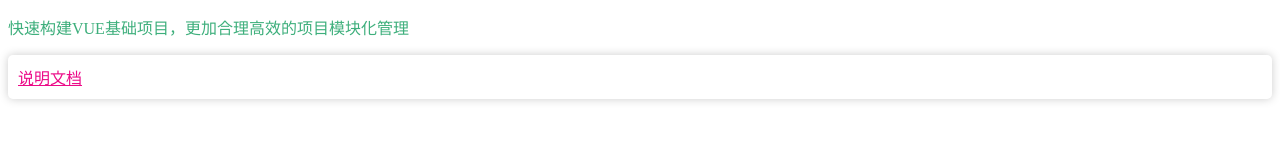
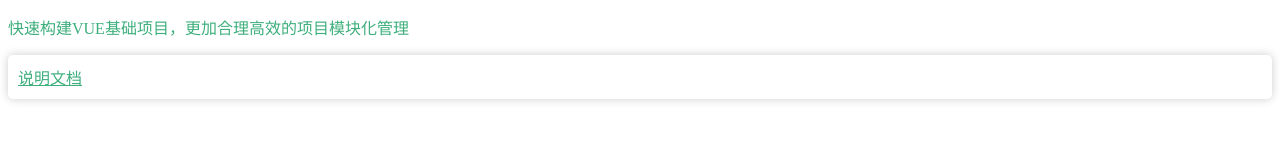
Before and after one commit to DengZhanyong/vue-init-template, a Vue app: page / in a window 1280 px wide. Shown: the part 285-426 px from the top of the page. Built offline with nearby package versions, Linux system fonts and the light colour scheme.

Commit message:
调整颜色

```diff
--- a/src/views/Home.vue
+++ b/src/views/Home.vue
@@ -36,7 +36,7 @@
   flex-direction: column;
   color: @main-color;
   .link {
-    color: @link-color;
+    color: @main-color;
     &:hover {
       color: #3eaf7c;
     }
```
